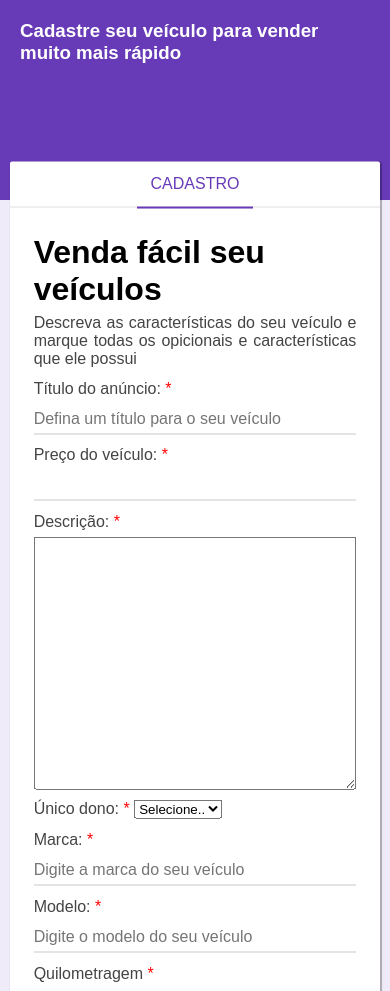
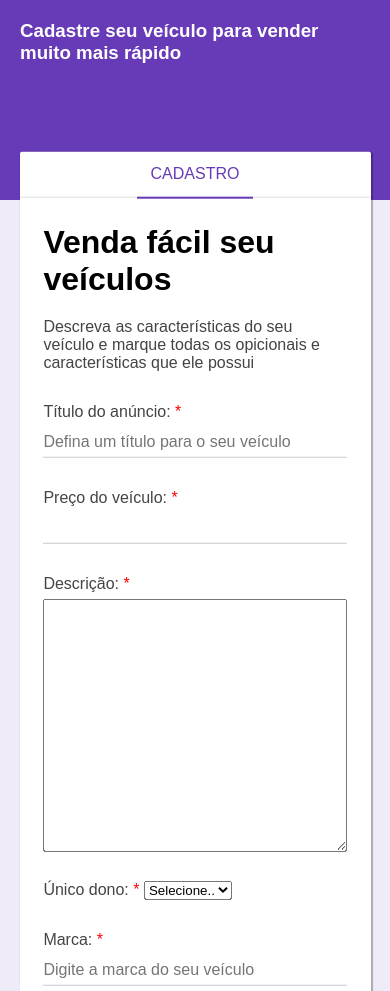
Before and after one commit to KatheleenAlves/html-css, a plain HTML site: page site-venda-veiculos/index.html in a window 390 px wide. Shown: the top 991 px of the page. Drawn offline with Linux system fonts and the light colour scheme.

Commit message:
Update style.css

```diff
--- a/site-venda-veiculos/estilos/style.css
+++ b/site-venda-veiculos/estilos/style.css
@@ -49,22 +49,6 @@ div.form-container{
     transform: translate(0, -2.65%);
     border-radius: 2px;
     box-shadow: 1px 1px 1px 1px rgba(0, 0, 0, 0.279);
-}
-
-/* Form para celular */
-@media screen and (max-width: 768px) {
-    div.form-container{
-        width: 95vw;
-    }
-
-    body{
-        overflow-x: hidden;
-    }
-    div#descricao{
-        text-align: justify;
-    }
-
-
 }
 
 /* Form header */
@@ -171,3 +155,26 @@ input.btn{
     background-color: #673AB7;
     color: white;
 }
+
+
+/* Form para celular */
+@media screen and (max-width: 768px) {
+    div.form-container{
+        width: 90vw;
+        transform: translate(0, -2.80%);
+
+    }
+
+    body{
+        overflow-x: hidden;
+    }
+
+    /* form Título */
+    div#titulo{
+        margin-bottom: 20px;
+    }
+
+    div.secao-cadastro div{
+        margin-bottom: 25px;
+    }
+}
```
